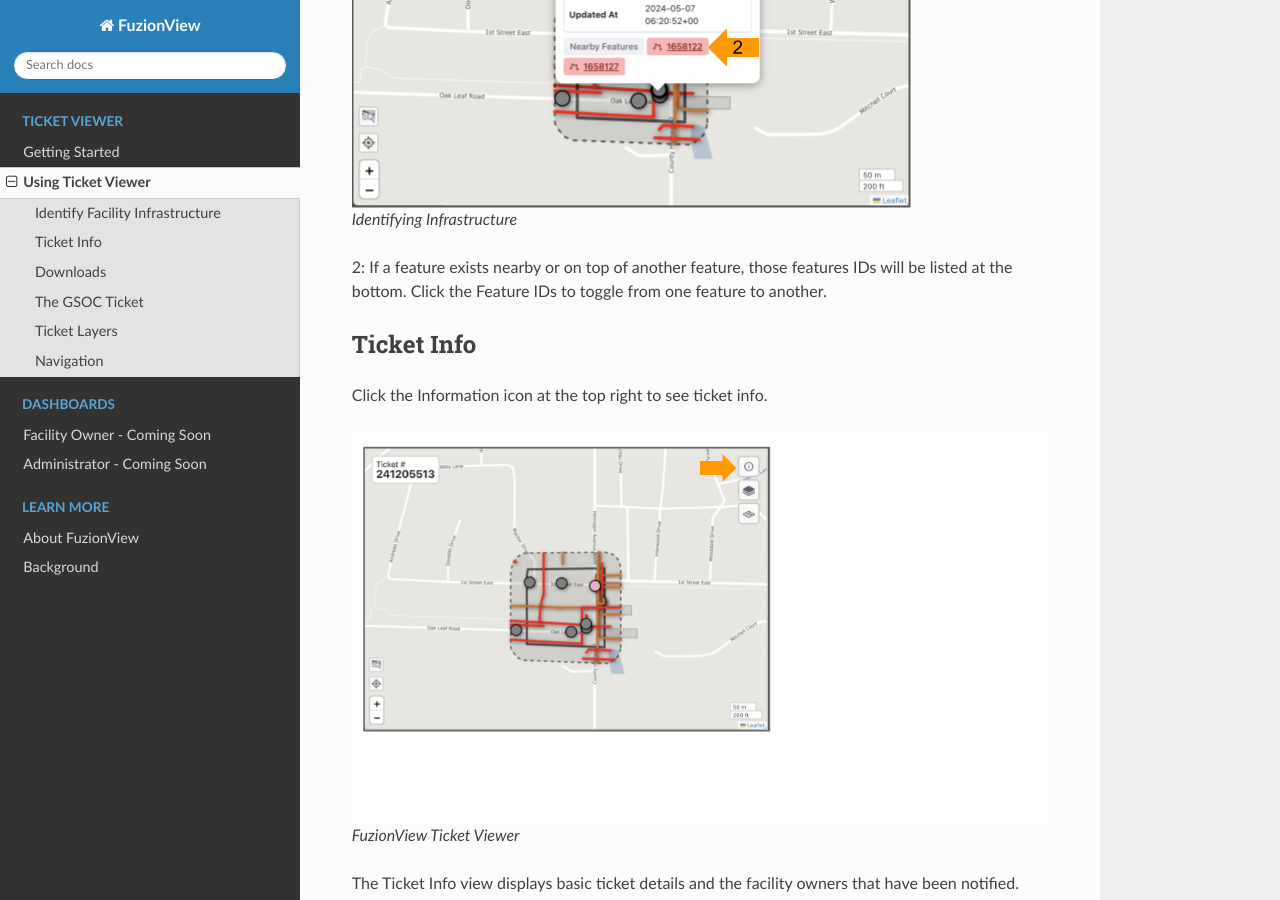
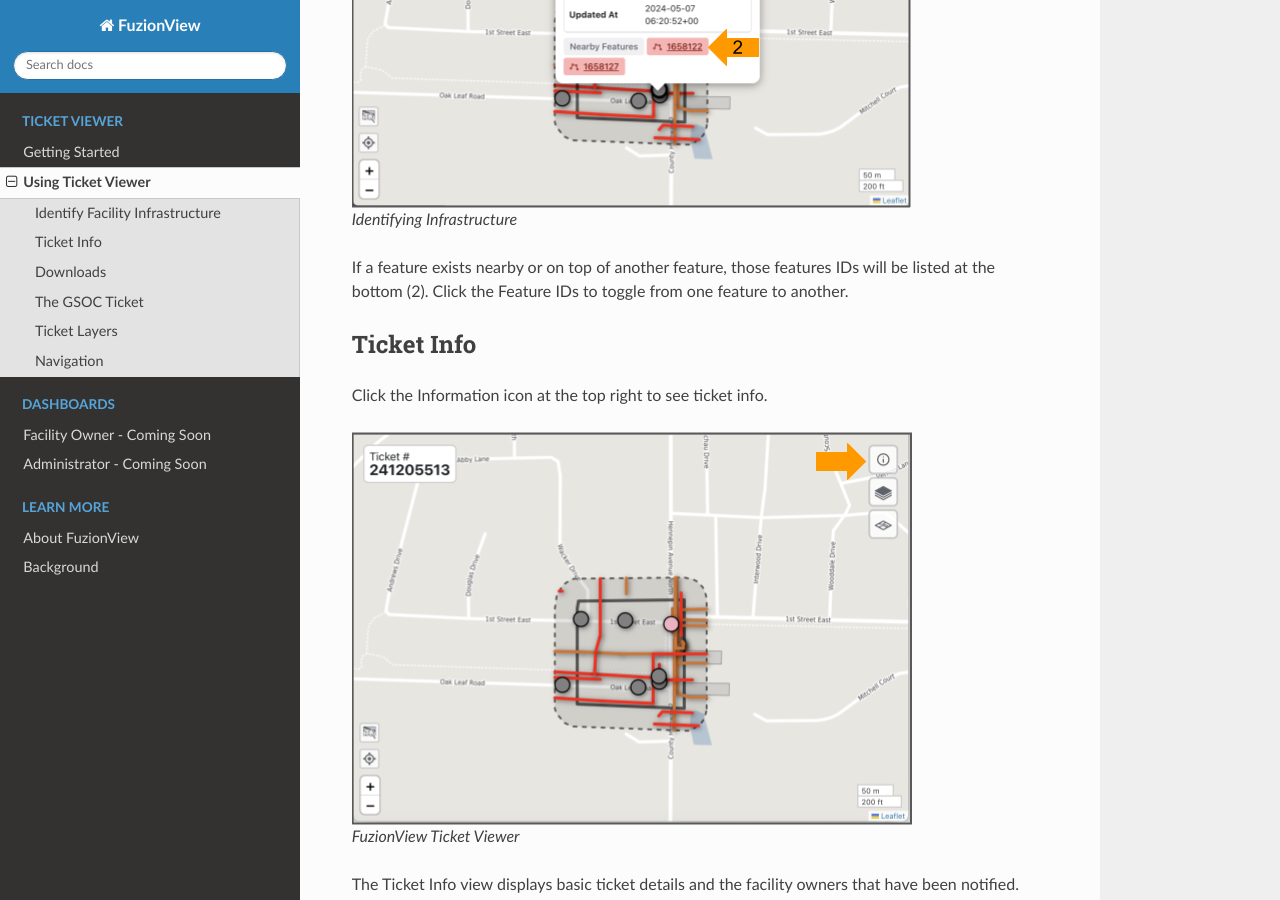
Before and after one commit to FuzionView/FV-Docs, a Sphinx documentation site: the page built from source/ticketviewer.rst, in a window 1280 px wide and 900 px high, scrolled down 1086 px. Built offline with Sphinx 7.4.7 and the Read the Docs theme 2.0.0, drawn with Linux system fonts in a browser that asks for light colours; some of the changed lines change nothing that is shown.

Commit message:
Cropped image file

```diff
--- a/source/ticketviewer.rst
+++ b/source/ticketviewer.rst
@@ -21,7 +21,7 @@
 
    *Identifying Infrastructure*
 
-2: If a feature exists nearby or on top of another feature, those features IDs will be listed at the bottom. Click the Feature IDs to toggle from one feature to another.
+If a feature exists nearby or on top of another feature, those features IDs will be listed at the bottom (2). Click the Feature IDs to toggle from one feature to another.
 
 Ticket Info
 ------------
```
Also changed, not shown: source/_static/TicketInfo1.png.
